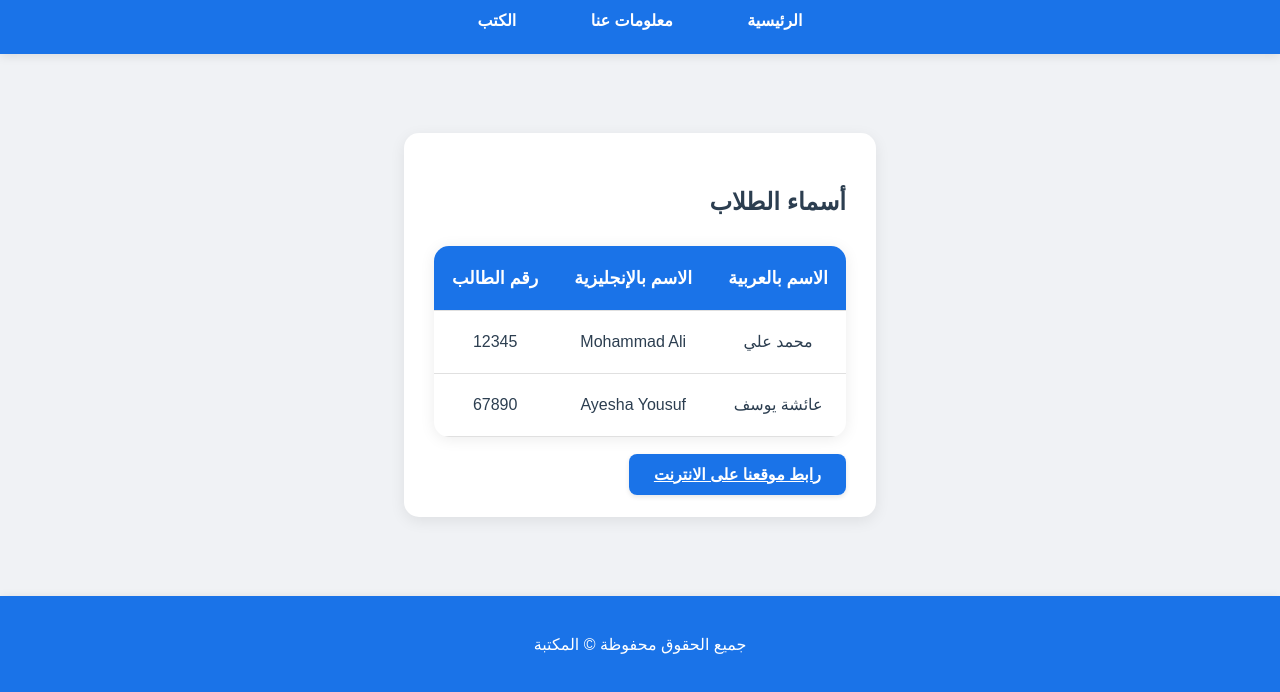
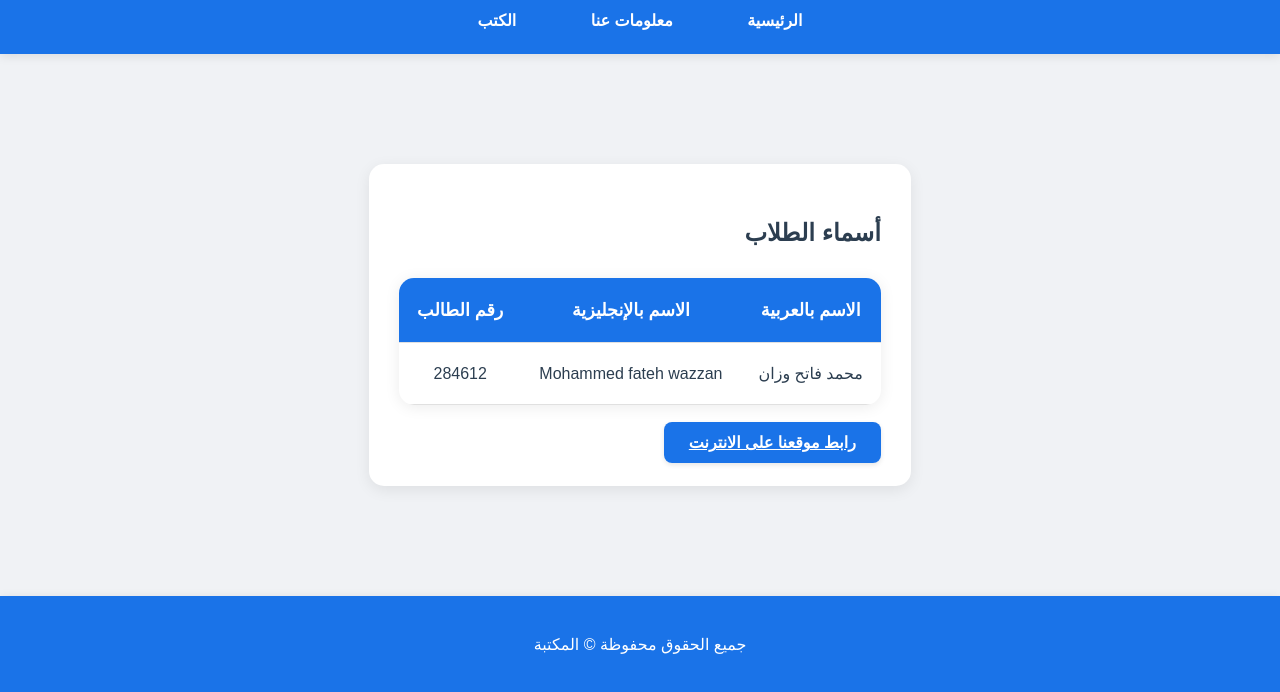
Before and after one commit to mohammedalfatehwazzan/wazzan, a plain HTML site: page index.html in a window 1280 px wide. Shown: the part 106-798 px from the top of the page. Drawn offline with Linux system fonts and the light colour scheme.

Commit message:
Update index.html

```diff
--- a/index.html
+++ b/index.html
@@ -28,18 +28,13 @@
             </thead>
             <tbody>
                 <tr>
-                    <td>محمد علي</td>
-                    <td>Mohammad Ali</td>
-                    <td>12345</td>
-                </tr>
-                <tr>
-                    <td>عائشة يوسف</td>
-                    <td>Ayesha Yousuf</td>
-                    <td>67890</td>
+                    <td>محمد فاتح وزان</td>
+                    <td>Mohammed fateh wazzan</td>
+                    <td>284612</td>
                 </tr>
             </tbody>
         </table>
-        <a class="site-link" href="https://example.com">رابط موقعنا على الانترنت</a>
+        <a class="site-link" href="https://mohammedalfatehwazzan.github.io/wazzan/">رابط موقعنا على الانترنت</a>
     </main>
     <footer>
         <p>جميع الحقوق محفوظة © المكتبة</p>
```
